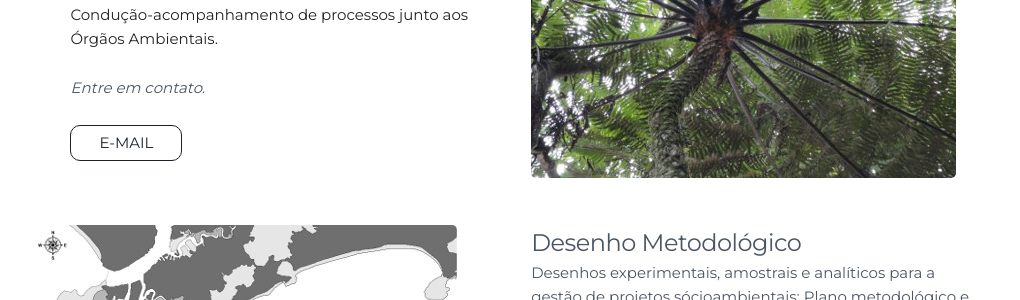
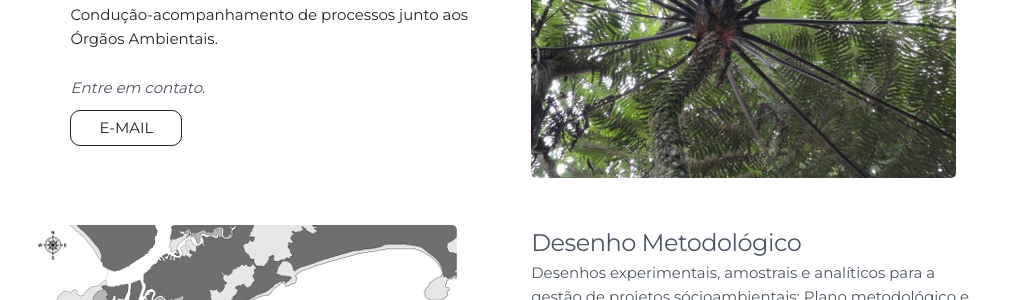
Before and after one commit to leroy1977/eQ1, a Jekyll site: the page built from index.html, in a window 1280 px wide. Shown: the part 1966-2266 px from the top of the page, without its empty margins (128-1148 px from the left). Built offline with Jekyll 4.4.1, drawn with Linux system fonts in a browser that asks for light colours.

Commit message:
Update projects.html

```diff
--- a/_includes/projects.html
+++ b/_includes/projects.html
@@ -10,7 +10,7 @@
       <h5> Licenciamento, Recuperação e Compensação Ambiental </h5>
       <!--<li> Aplicação: estudos ambientais em processos de licenciamento; planos de manejo, programas ambientais para planos diretores.</li> -->
       <p>Avaliação ambiental preliminar e estudos de viabilidade, Laudos de Vegetação e Fauna, Planos de Recuperação de Áreas Degradadas, Orientações sobre legislação ambiental e Condução-acompanhamento de processos junto aos Órgãos Ambientais. </p>
-      <p> <i> <font color= #4B5664> Entre em contato. </i> </p> <a class="project-link" href="mailto:{{site.email}}">E-MAIL</a>
+      <p> <i> <font color= #4B5664> Entre em contato. </i> <a class="project-link" href="mailto:{{site.email}}">E-MAIL</a> </p>
     </div>
   </div>
   <div class="row user-projects">
```
